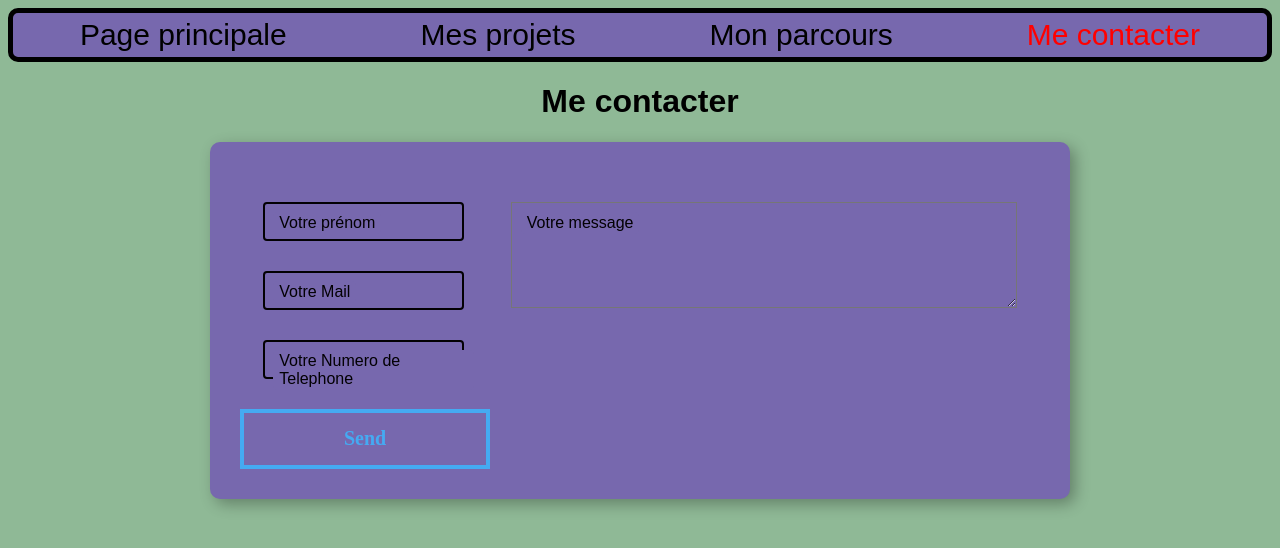
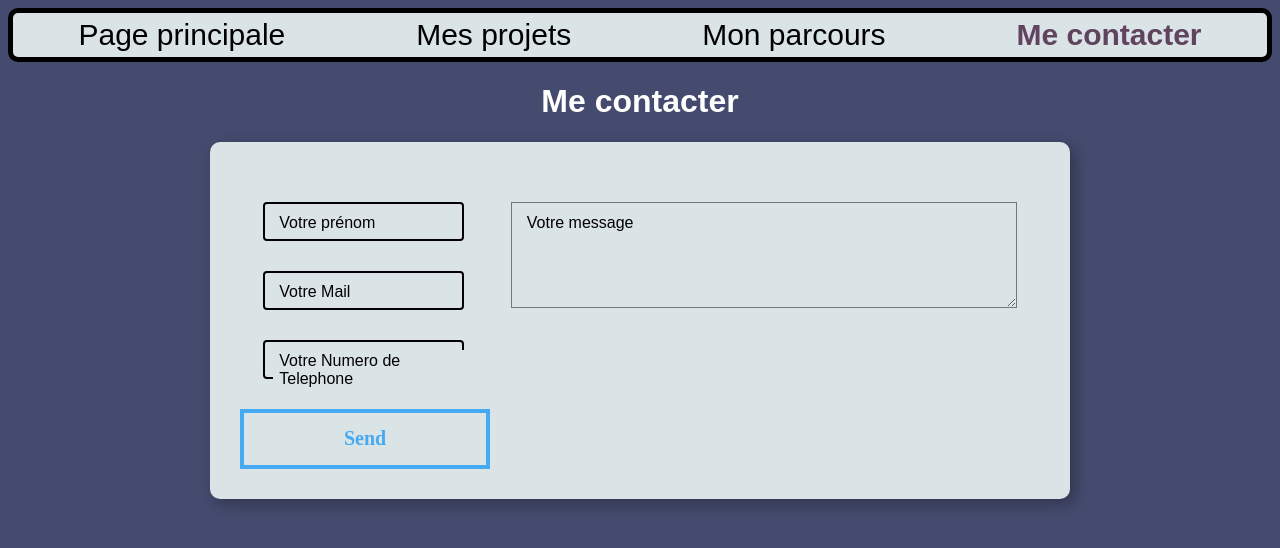
Before and after one commit to thomas26215/Portfolio2, a plain HTML site: page contact.html in a window 1280 px wide. Drawn offline with Linux system fonts and the light colour scheme.

Commit message:
Changement des couleurs de texte + police + couleur de  background

```diff
--- a/style.css
+++ b/style.css
@@ -1,5 +1,5 @@
 body{
-    background-color: #8FB996;
+    background-color: #444B6E;
     font-family: sans-serif;
     overflow-y: scroll;
 }
@@ -10,7 +10,7 @@ p{
     display: flex;
     justify-content: space-around;
     border: 5px solid black;
-    background-color: #7768AE;
+    background-color: #DAE3E5;
     border-radius: 10px;
     font-size: 20px;
 }
@@ -19,7 +19,8 @@ p{
     text-decoration: none;
 }
 section.navbar a.current {
-    color: red; /* Couleur pour le lien avec la classe "current" */
+    color: #60435F; /* Couleur pour le lien avec la classe "current" */
+    font-weight: bold;
 }
 
 .navbar div{
@@ -33,6 +34,7 @@ section.navbar a.current {
 
 h1{
     text-align: center;
+    color: white;
 }
 
 .description_personnelle::after{
@@ -57,7 +59,7 @@ h1{
 
 
 section:not(.navbar){
-    background-color: #7768AE;
+    background-color: #DAE3E5;
     max-width: 800px;
     margin: 0 auto;
     padding: 30px;
@@ -90,7 +92,7 @@ section:not(.navbar){
 .bar span{
     height: 20px;
     float: left;
-    background: linear-gradient(135deg, rgba(236, 0, 140, 1)0%, rgba(252, 103, 103, 1)100%)
+    background: linear-gradient(135deg, rgba(128, 155, 206, 1)0%, rgba(149, 184, 209, 1)100%)
 }
 h2{
     text-align: center;
@@ -218,7 +220,7 @@ h2{
     left: 0;
     translate: 0.625rem 0.625rem;
     color: #030104;
-    background-color: #7768AE;
+    background-color: #DAE3E5;
     padding-inline: 0.25rem;
     border: 2px solid transparent;
     pointer-events: none;
@@ -235,7 +237,7 @@ label{
     color: transparent;
 }
 textarea{
-    background-color: #7768AE;
+    background-color: #DAE3E5;
 }
 .contact > #Informations{
     display: flex;
```
